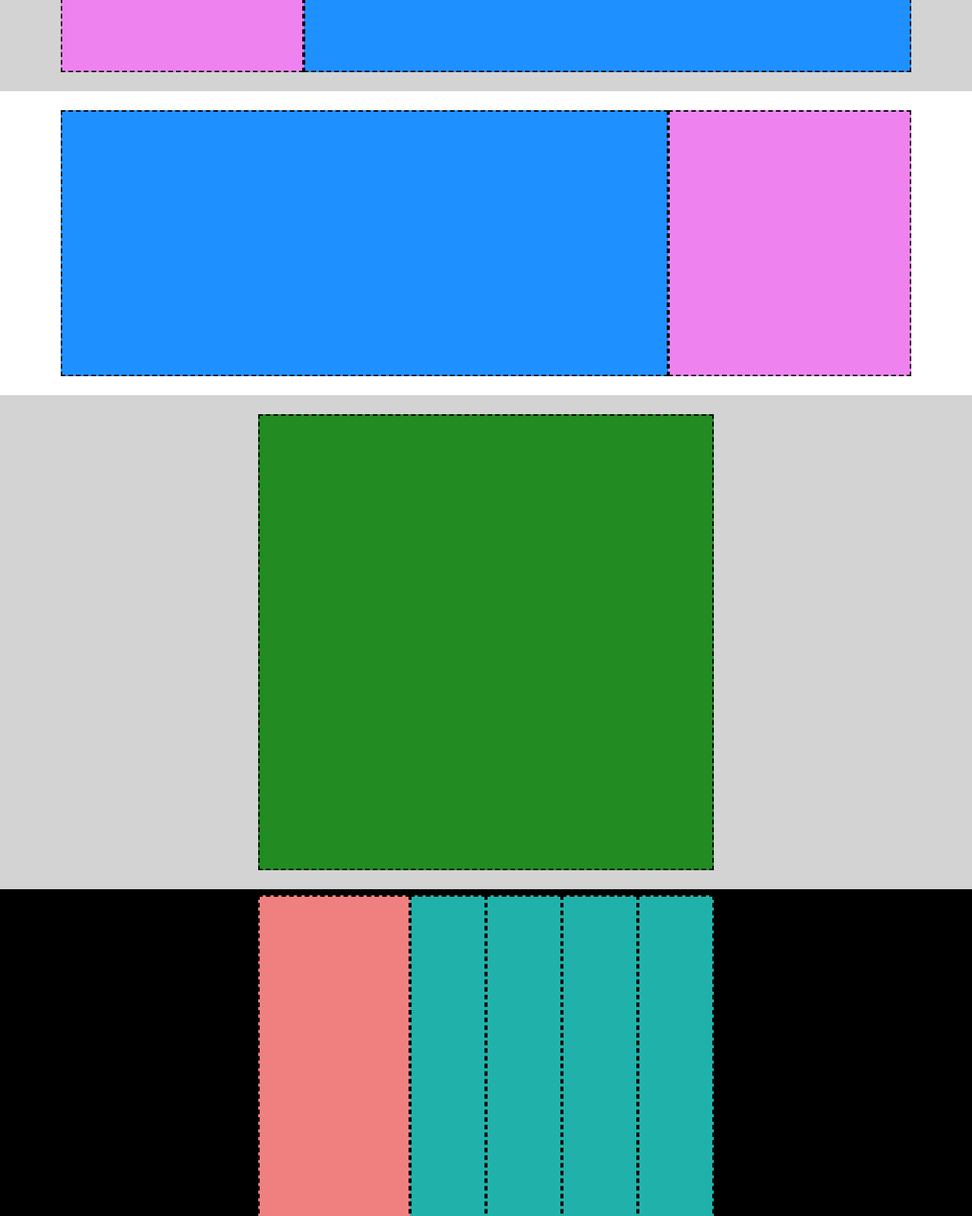
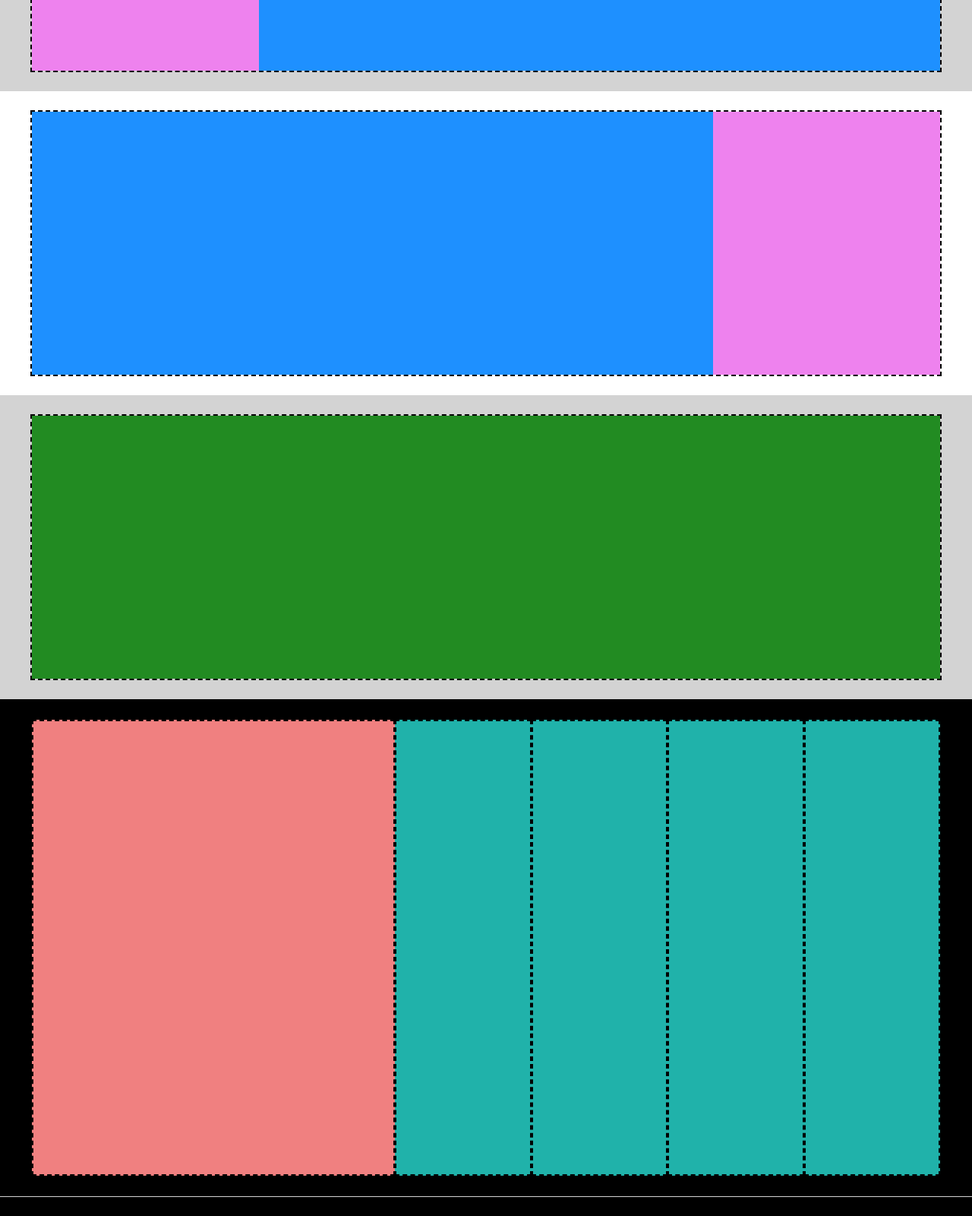
Before and after one commit to Thomas-Basadonne/htmlcss-struttura-discord, a plain HTML site: page index.html in a window 1280 px wide. Shown: the part 1160-2760 px from the top of the page at 76% size. Drawn offline with Linux system fonts and the light colour scheme.

Commit message:
modifiche width

```diff
--- a/css/style.css
+++ b/css/style.css
@@ -5,13 +5,11 @@ header{
    height: 80px;
    background-color: #ADD8E6;
 }
+
 .container-header{
-    max-width: 1200px;
-    margin: 0 auto;
     background-color: #DAA520;
     display: flex;
     height: 50px;
-
 }
 
 .container-header>*{
@@ -27,7 +25,6 @@ header{
 
 nav{
     justify-content: center;
-
 }
 
 .login{
@@ -40,6 +37,8 @@ nav{
 }
 
 /* main */
+
+/* sezione1 */
 .blu{
     background-color: #00008B;
     align-items: center;
@@ -53,63 +52,58 @@ nav{
     width: 800px;
 }
 
+/* sezione2 */
 .white>*{
+    display: flex;
     height: 350px;
-    max-width: 800px;
 }
 
 .sky{
     background-color: #1E90FF;
+    height: 100%;
     width: 75%;
-
 }
 
 .light-pink{
     background-color: #EE82EE;
+    height: 100%;
     width: 25%;
-
 }
 
 .grey{
     background-color: #D3D3D3;
+    contain: content;
 }
 
 .grey>* {
+    display: flex;
     height: 350px;
-    max-width: 800px;
-}
-
-.reverse{
     flex-direction: row-reverse;
 }
 
-.green{
-    margin: 25px;
-    justify-content: center;
+#green{
     background-color: #228B22;
-    height: 600px;
-    width: 600px;
+    height: 100%;
+    width: 100%;
 }
 
 .dark {
     background-color: #000000;
-}
-
-.dark>*{
-    margin-top: 8px;
-    margin-bottom: 25px;
+    padding: 25px;
 }
 
 .salmone {
     background-color: #F08080;
     height: 600px;
-    width: 200px;
+    width: 40%;
+    border: 2px dashed black;
 }
 
 .greener {
     background-color: #20b2aa;
     height: 600px;
-    width: 100px;
+    width: 15%;
+    border: 2px dashed black;
 }
 
 /* footer */
--- a/css/utils.css
+++ b/css/utils.css
@@ -1,8 +1,10 @@
 /* Utils */
 
 .container {
-	max-width: 1200px;
+	width: 1200px;
 	margin: 0 auto;
+	display: flex;
+
 }
 
 a{
@@ -11,7 +13,6 @@ a{
 }
 
 section {
-
 	min-height: 400px;
 	display: flex;
 	align-items: center;
@@ -21,4 +22,7 @@ section {
 
 section>*{
 	border: 2px dashed black;
+	width: 1200px;
+	margin: 0 auto;
+
 }
--- a/index.html
+++ b/index.html
@@ -14,7 +14,7 @@
 
 <body>
     <header>
-        <div class="container-header">
+        <div class="container container-header">
             <div class="logo">
                 <p>logo</p>
             </div>
@@ -35,53 +35,49 @@
     </header>
 
     <main>
+
         <section class="blu">
-            <div class="pink">
+            <div class="pink"></div>
+        </section>
+
+        <section class="white">
+            <div class="container">
+                <div class="sky"></div>
+
+                <div class="light-pink"></div>
+            </div>
+        </section>
+
+        <section class="grey reverse">
+            <div class="container">
+                <div class="sky"></div>
+
+                <div class="light-pink"></div>
             </div>
         </section>
 
         <section class="white">
-            <div class="sky">
+            <div class="container">
+                <div class="sky"></div>
 
-            </div>
-
-            <div class="light-pink">
-
-            </div>
-        </section>
-
-        <section class="grey reverse">
-            <div class="sky">
-
-            </div>
-
-            <div class="light-pink">
-
-            </div>
-        </section>
-
-        <section class="white">
-            <div class="sky">
-
-            </div>
-
-            <div class="light-pink">
-
+                <div class="light-pink"></div>
             </div>
         </section>
 
         <section class="grey">
-            <div class="green">
-
+            <div class="container">
+                <div id="green"></div>
             </div>
         </section>
 
         <section class="dark">
-            <div class="salmone"></div>
-            <div class="greener"></div>
-            <div class="greener"></div>
-            <div class="greener"></div>
-            <div class="greener"></div>
+            <div class="container">
+                <div class="salmone"></div>
+                <div class="greener"></div>
+                <div class="greener"></div>
+                <div class="greener"></div>
+                <div class="greener"></div>
+            </div>
         </section>
 
     </main>
```
